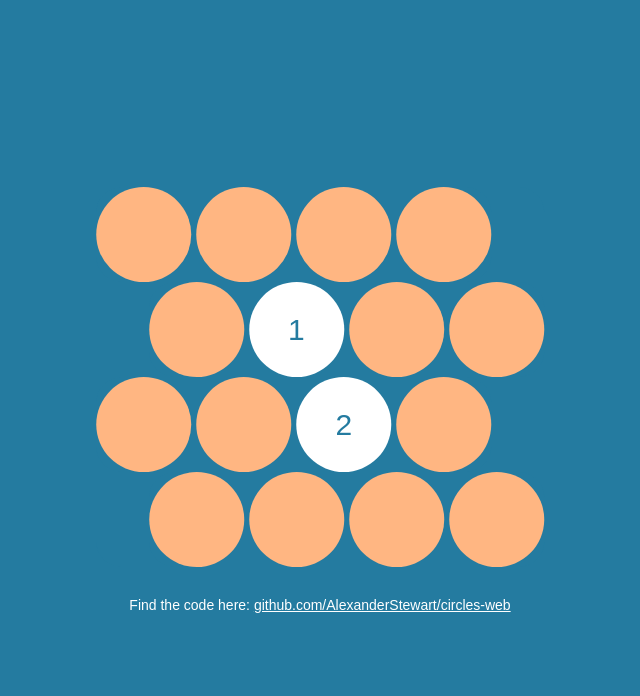
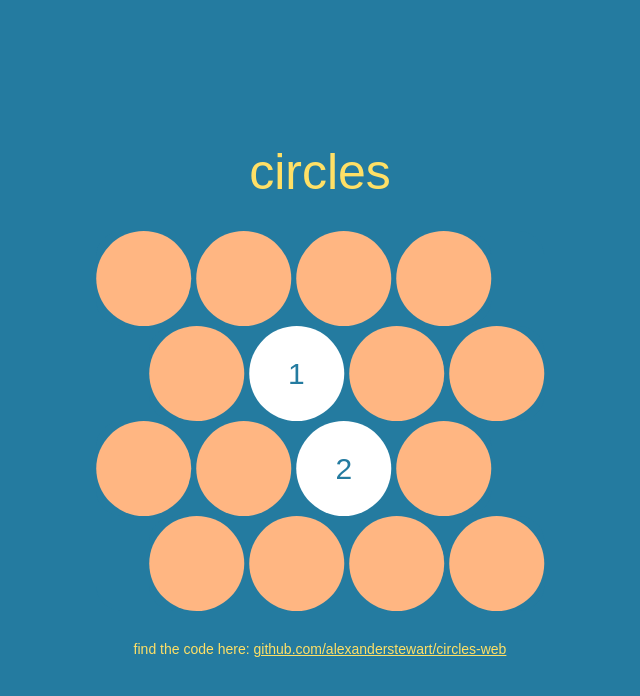
Before and after one commit to AlexanderStewart/circles-web, a React (Create React App) app: page / in a window 1280 px wide. Shown: the top 696 px of the page, without its empty margins (320-960 px from the left). Built offline with nearby package versions, Linux system fonts and the light colour scheme.

Commit message:
This commit is before the change of dimensions.

```diff
--- a/src/components/Board.js
+++ b/src/components/Board.js
@@ -18,6 +18,8 @@ class Board extends React.Component {
     render() {
       return (
         <div>
+          <div className="title">circles</div>
+          <div className="content-space"></div>
           <div className="game-board">
             <div className="game-row align-left">
               {this.renderCircle(0)}
@@ -59,14 +61,10 @@ class Board extends React.Component {
               {this.renderCircle(15)}
             </div>
           </div>
-          <div style={{ height: "30px" }}></div>
-          <div style={{ textAlign: "center", color: "#FFFFFF" }}>
-            Find the code here:{" "}
-            <a
-              style={{ color: "#FFFFFF" }}
-              href="https://github.com/AlexanderStewart/circles-web"
-            >
-              github.com/AlexanderStewart/circles-web
+          <div className="content-space"></div>
+          <div className="github-link-text">
+            find the code here: <a className="github-link" href="https://github.com/AlexanderStewart/circles-web">
+               github.com/alexanderstewart/circles-web
             </a>
           </div>
         </div>
--- a/src/style/index.css
+++ b/src/style/index.css
@@ -64,4 +64,45 @@ body {
   user-select: none;
 }
 
-/*# sourceMappingURL=index.css.map */
+.title {
+  text-align: center;
+  color: #FFE066;
+  font-size: 50px;
+}
+
+.content-space {
+  height: 30px;
+}
+
+.github-link-text {
+  text-align: center;
+  color: #FFE066;
+}
+
+.github-link {
+  color: #FFE066;
+}
+
+/* @media (max-width: 500px) {
+  .game-board {
+    width: 400.0px;
+    height: 340px;
+  }
+  .circle {
+    width: 80.67px;
+    height: 80.67px;
+  }
+  .game-row {
+    width: 335.418px;
+    height: 80.67px;
+  }
+  .horizontal-space {
+    width: 4.245;
+    height:
+  }
+
+  .vertical-space {
+    width:
+    height:
+  }
+} */
```
